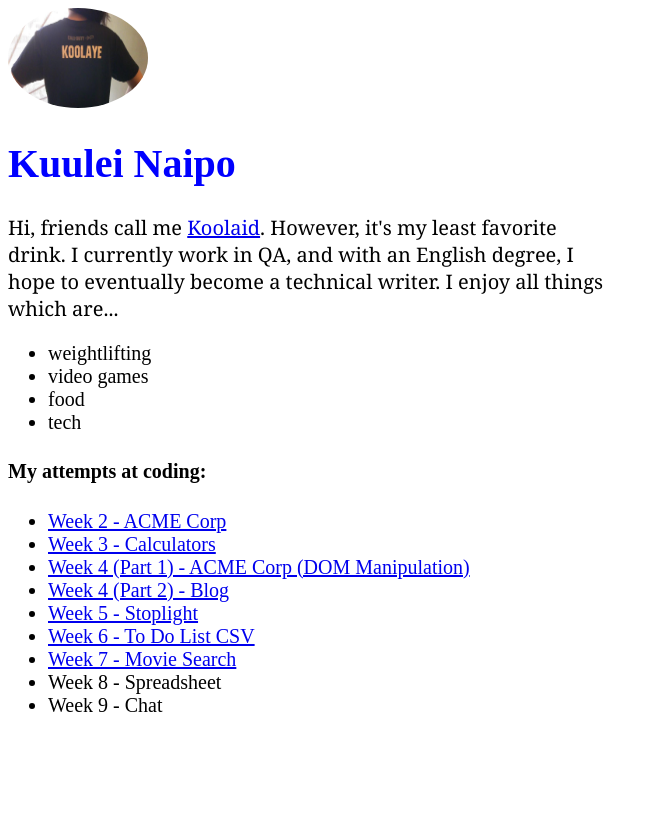
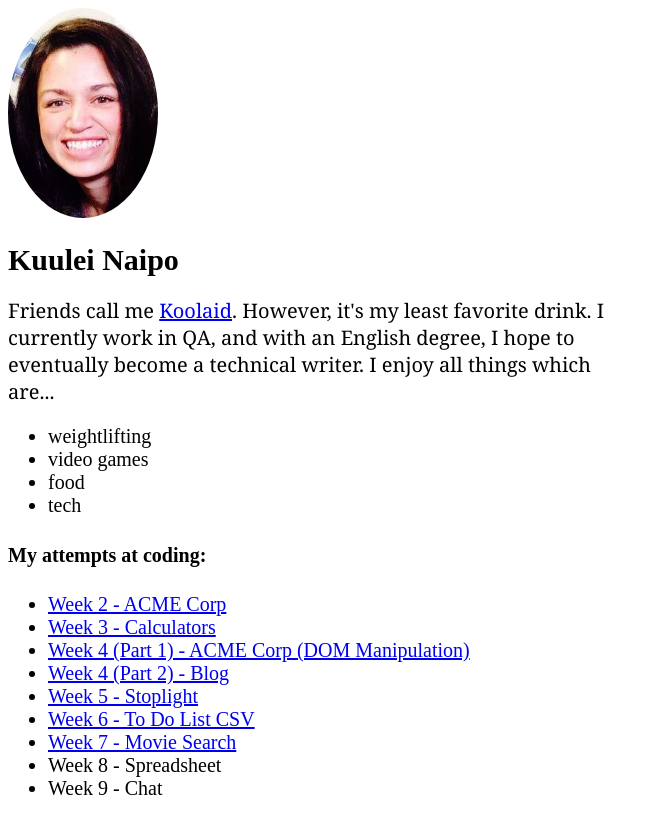
Before and after one commit to koolaye/fewd-37, a plain HTML site: page index.html in a window 1280 px wide. Shown: the whole page, without its empty margins (0-659 px from the left). Drawn offline with Linux system fonts and the light colour scheme.

Commit message:
updating

```diff
--- a/index.html
+++ b/index.html
@@ -5,8 +5,8 @@
     <title>Kuulei's Profile</title>
     <style>
     h1 {
-      color: blue;
-      font-size: 40px;
+      /*color: blue;*/
+      font-size: 30px;
     }
     h4 {
       font-size: 20px;
@@ -20,7 +20,7 @@
       font-size: 20px;
     }
     .img-circle {
-      border-radius: 70%
+      border-radius: 50%
     }
     a {
       font-size: 20px;
@@ -28,10 +28,10 @@
     </style>
   </head>
   <body>
-    <img class="img-circle" src="images/koolaye.jpg" width="140" height="100" alt="Koolaye shirt"/>
+    <img class="img-circle" src="images/knn.jpg" width="150" height="210" alt="Koolaye shirt"/>
     <h1>Kuulei Naipo</h1>
 
-    <p>Hi, friends call me <a href="https://en.wikipedia.org/wiki/Kool-Aid">Koolaid</a>.
+    <p>Friends call me <a href="https://en.wikipedia.org/wiki/Kool-Aid">Koolaid</a>.
       However, it's my least favorite drink. I currently work in QA, and with an English degree, I hope to eventually become a technical writer. I enjoy all things which are...</p>
 
       <ul>
```
Also changed, not shown: images/knn.jpg (added).
